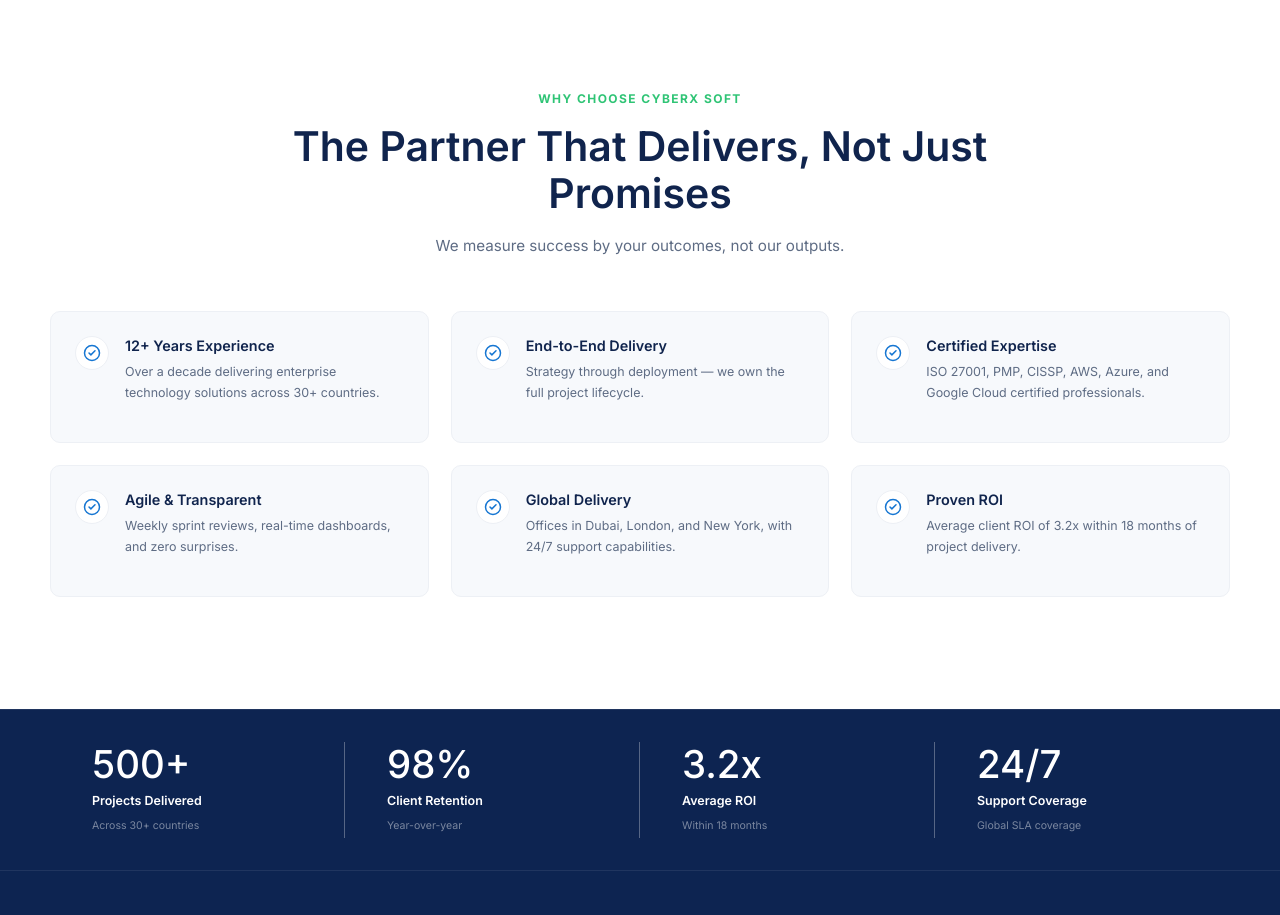
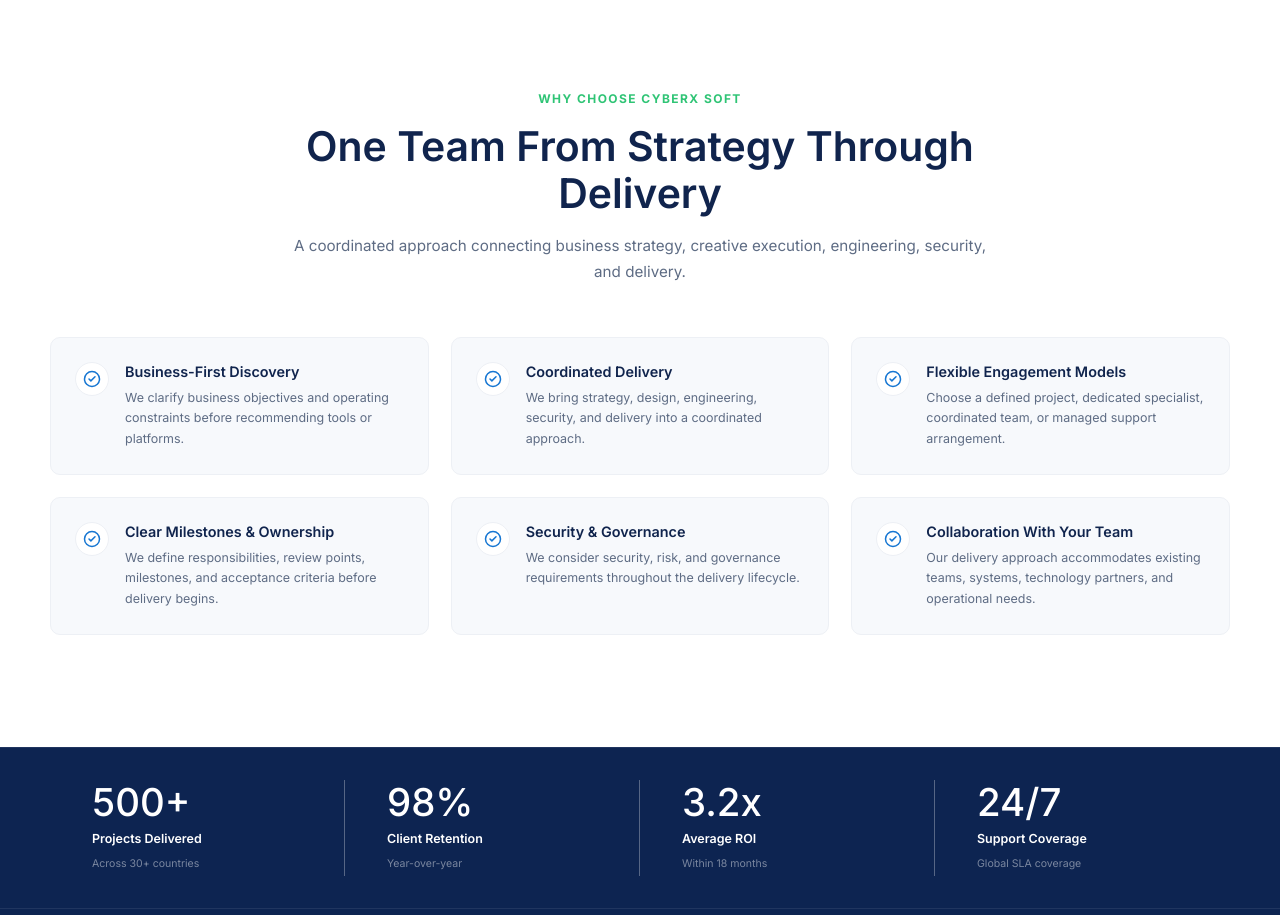
Before and after one commit to Furqan54/CyberXSoftStudio.net, a React (Vite) app in the folder client/: page / in a window 1280 px wide. Shown: the part 2160-3075 px from the top of the page. Built offline with nearby package versions, Linux system fonts and the light colour scheme.

Commit message:
Replace unsupported claims in Why Choose Us

```diff
--- a/client/src/features/home/WhyChooseUs.jsx
+++ b/client/src/features/home/WhyChooseUs.jsx
@@ -1,3 +1,4 @@
+
 import { CheckCircle2 } from "lucide-react";
 
 import { whyChooseUsItems } from "./homeData";
@@ -7,20 +8,26 @@
     <section className="why-choose-us">
       <div className="container">
         <div className="why-choose-us__header">
-          <span className="eyebrow">Why Choose CyberX Soft</span>
+          <span className="eyebrow">
+            Why Choose CyberX Soft
+          </span>
 
           <h2 className="section-title">
-            The Partner That Delivers, Not Just Promises
+            One Team From Strategy Through Delivery
           </h2>
 
           <p className="why-choose-us__description">
-            We measure success by your outcomes, not our outputs.
+            A coordinated approach connecting business strategy,
+            creative execution, engineering, security, and delivery.
           </p>
         </div>
 
         <div className="why-choose-us__grid">
           {whyChooseUsItems.map((item) => (
-            <article className="why-choose-card" key={item.id}>
+            <article
+              className="why-choose-card"
+              key={item.id}
+            >
               <div className="why-choose-card__icon">
                 <CheckCircle2
                   size={18}
@@ -31,7 +38,6 @@
 
               <div className="why-choose-card__content">
                 <h3>{item.title}</h3>
-
                 <p>{item.description}</p>
               </div>
             </article>
--- a/client/src/features/home/homeData.js
+++ b/client/src/features/home/homeData.js
@@ -1,3 +1,4 @@
+
 export const clientsPartners = [
   {
     id: 1,
@@ -41,45 +42,51 @@
   },
 ];
 
+// Block 01: Credibility-safe delivery principles.
+// These replace unsupported experience, certification,
+// overseas-office, and ROI claims.
 export const whyChooseUsItems = [
   {
     id: 1,
-    title: "12+ Years Experience",
+    title: "Business-First Discovery",
     description:
-      "Over a decade delivering enterprise technology solutions across 30+ countries.",
+      "We clarify business objectives and operating constraints before recommending tools or platforms.",
   },
   {
     id: 2,
-    title: "End-to-End Delivery",
+    title: "Coordinated Delivery",
     description:
-      "Strategy through deployment — we own the full project lifecycle.",
+      "We bring strategy, design, engineering, security, and delivery into a coordinated approach.",
   },
   {
     id: 3,
-    title: "Certified Expertise",
+    title: "Flexible Engagement Models",
     description:
-      "ISO 27001, PMP, CISSP, AWS, Azure, and Google Cloud certified professionals.",
+      "Choose a defined project, dedicated specialist, coordinated team, or managed support arrangement.",
   },
   {
     id: 4,
-    title: "Agile & Transparent",
+    title: "Clear Milestones & Ownership",
     description:
-      "Weekly sprint reviews, real-time dashboards, and zero surprises.",
+      "We define responsibilities, review points, milestones, and acceptance criteria before delivery begins.",
   },
   {
     id: 5,
-    title: "Global Delivery",
+    title: "Security & Governance",
     description:
-      "Offices in Dubai, London, and New York, with 24/7 support capabilities.",
+      "We consider security, risk, and governance requirements throughout the delivery lifecycle.",
   },
   {
     id: 6,
-    title: "Proven ROI",
+    title: "Collaboration With Your Team",
     description:
-      "Average client ROI of 3.2x within 18 months of project delivery.",
+      "Our delivery approach accommodates existing teams, systems, technology partners, and operational needs.",
   },
 ];
 
+// PENDING CEO VERIFICATION:
+// These statistics must not remain published without evidence.
+// We will remove their rendered section in Step 1.3C.
 export const homeStats = [
   {
     id: 1,
@@ -106,6 +113,10 @@
     note: "Global SLA coverage",
   },
 ];
+
+// PENDING CEO VERIFICATION:
+// These specimen testimonials will be removed from the
+// rendered Home page in a subsequent cleanup step.
 export const testimonials = [
   {
     id: 1,
@@ -138,6 +149,7 @@
     initials: "K",
   },
 ];
+
 export const homeFaqs = [
   {
     id: 1,
```
